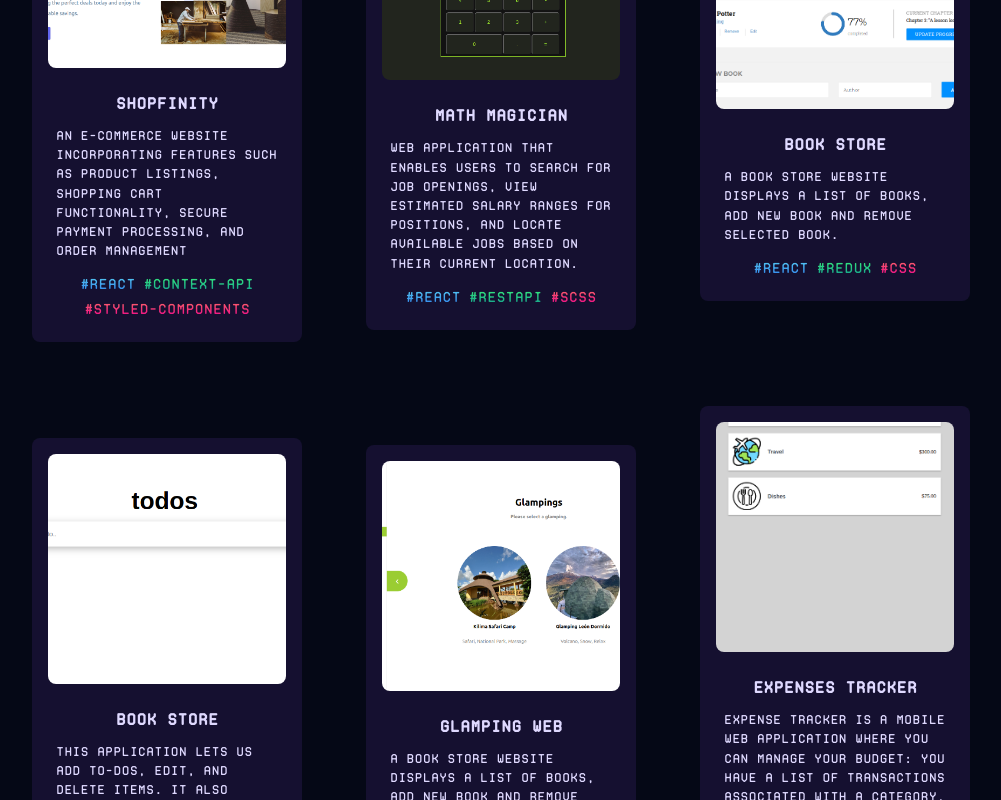
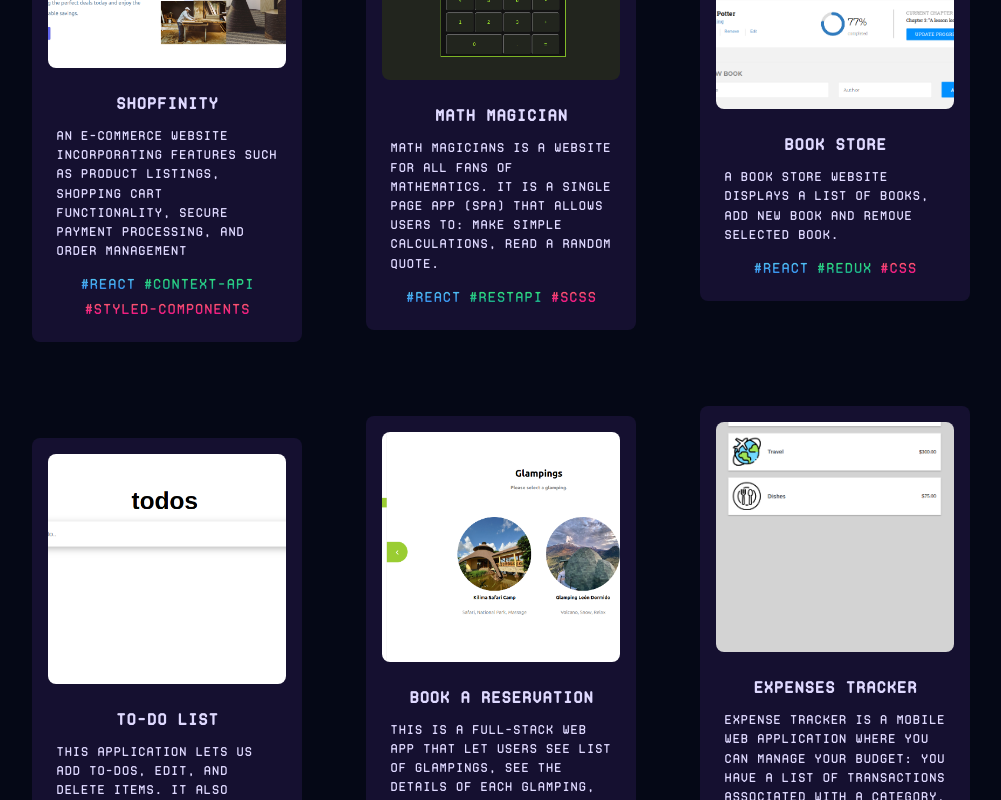
Before and after one commit to johnie261/final-portfolio, a React (Vite) app: page /view in a window 1280 px wide. Shown: the part 1700-2500 px from the top of the page, without its empty margins (175-1176 px from the left). Built offline with nearby package versions, Linux system fonts and the light colour scheme.

Commit message:
Update work cards

```diff
--- a/src/constants/about.js
+++ b/src/constants/about.js
@@ -155,7 +155,7 @@ export const projects = [
     {
       name: "Math Magician",
       description:
-        "Web application that enables users to search for job openings, view estimated salary ranges for positions, and locate available jobs based on their current location.",
+        "Math magicians is a website for all fans of mathematics. It is a Single Page App (SPA) that allows users to: Make simple calculations, read a random quote.",
       tags: [
         {
           name: "react",
@@ -198,7 +198,7 @@ export const projects = [
       source_code_link: "https://github.com/johnie261/Book-store/",
     },
     {
-      name: "Book Store",
+      name: "To-do List",
       description:
         "This application lets us add to-dos, edit, and delete items. It also persists to-dos in the browser's local storage for a subsequent visit.",
       tags: [
@@ -220,9 +220,9 @@ export const projects = [
       source_code_link: "https://github.com/johnie261/Todo-React",
     },
     {
-      name: "Glamping web",
+      name: "Book a reservation",
       description:
-        "A book store website displays a list of books, add new book and remove selected book.",
+        "This is a full-stack web app that let users see list of glampings, see the details of each glamping, make a reservation, add and delete a glamping you login as 'john'",
       tags: [
         {
           name: "ruby on rails",
```
